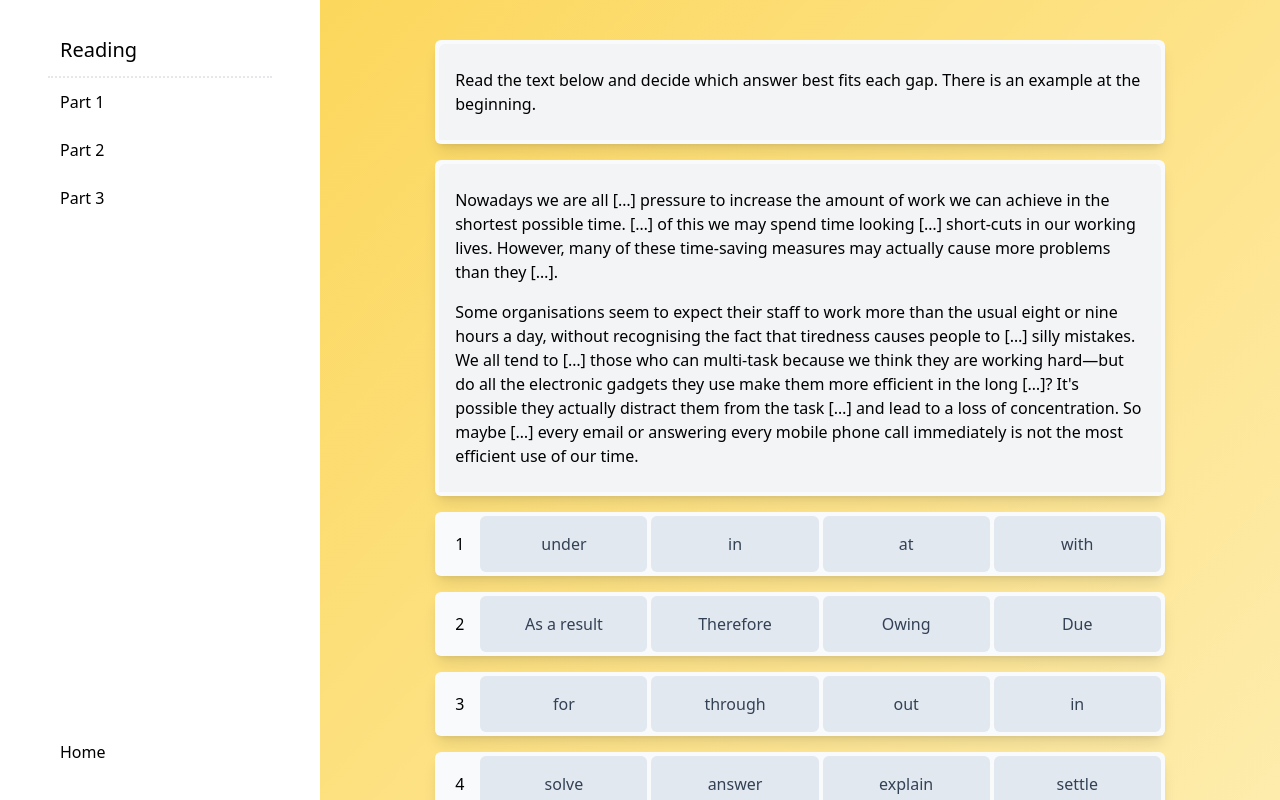
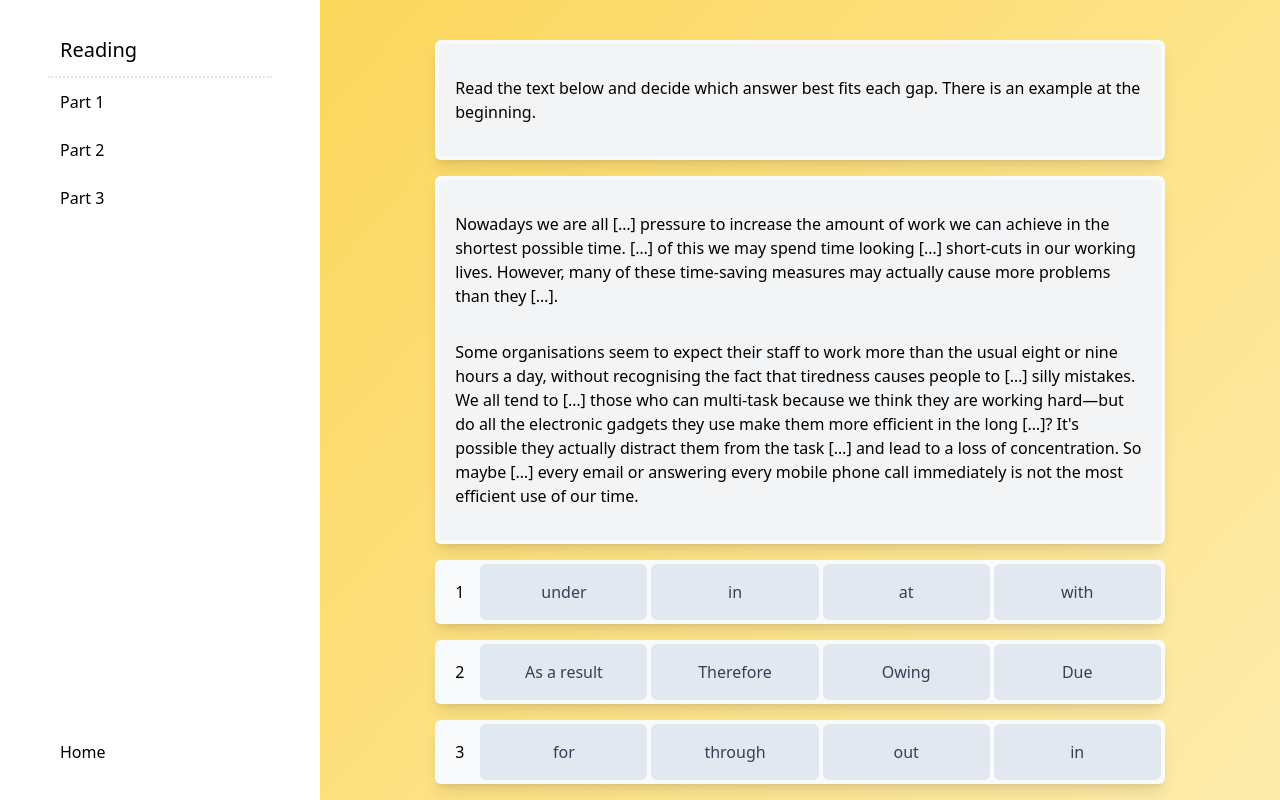
Before and after one commit to manusdextra/answersheet, a React (Create React App) app: page /exams/readingpart1 in a window 1280 px wide. Shown: the top 800 px of the page. Built offline with nearby package versions, Linux system fonts and the light colour scheme.

Commit message:
assets: extract TextCard styles

```diff
--- a/src/assets/styles.ts
+++ b/src/assets/styles.ts
@@ -1 +1,3 @@
 export const sizes = "w-11/12 md:w-4/5";
+export const textCardStyle =
+  "m-auto my-4 w-11/12 rounded-md bg-slate-50 p-1 shadow-lg md:w-4/5";
--- a/src/components/TextCard.tsx
+++ b/src/components/TextCard.tsx
@@ -1,23 +1,18 @@
 import type { TextCardProps } from "../declarations";
-import { sizes } from "../assets/styles";
+import { sizes, textCardStyle } from "../assets/styles";
 import { clsx } from "clsx";
 import { ReactNode } from "react";
 
 export const TextCard = (props: TextCardProps) => {
   return (
-    <li
-      key={props.key}
-      className={clsx(
-        "m-auto my-4 w-11/12 rounded-md bg-slate-50 p-1 shadow-lg md:w-4/5",
-        sizes
-      )}
-    >
+    <li key={props.key} className={clsx(textCardStyle, sizes)}>
       <p className="text-md rounded-t-md bg-gray-100 p-4">
         {props.content.map(
           (para: string): ReactNode => (
-            <p className="py-2">{para}</p>
+            <p className="py-4">{para}</p>
           )
         )}
+        {props.children && props.children}
       </p>
     </li>
   );
```
